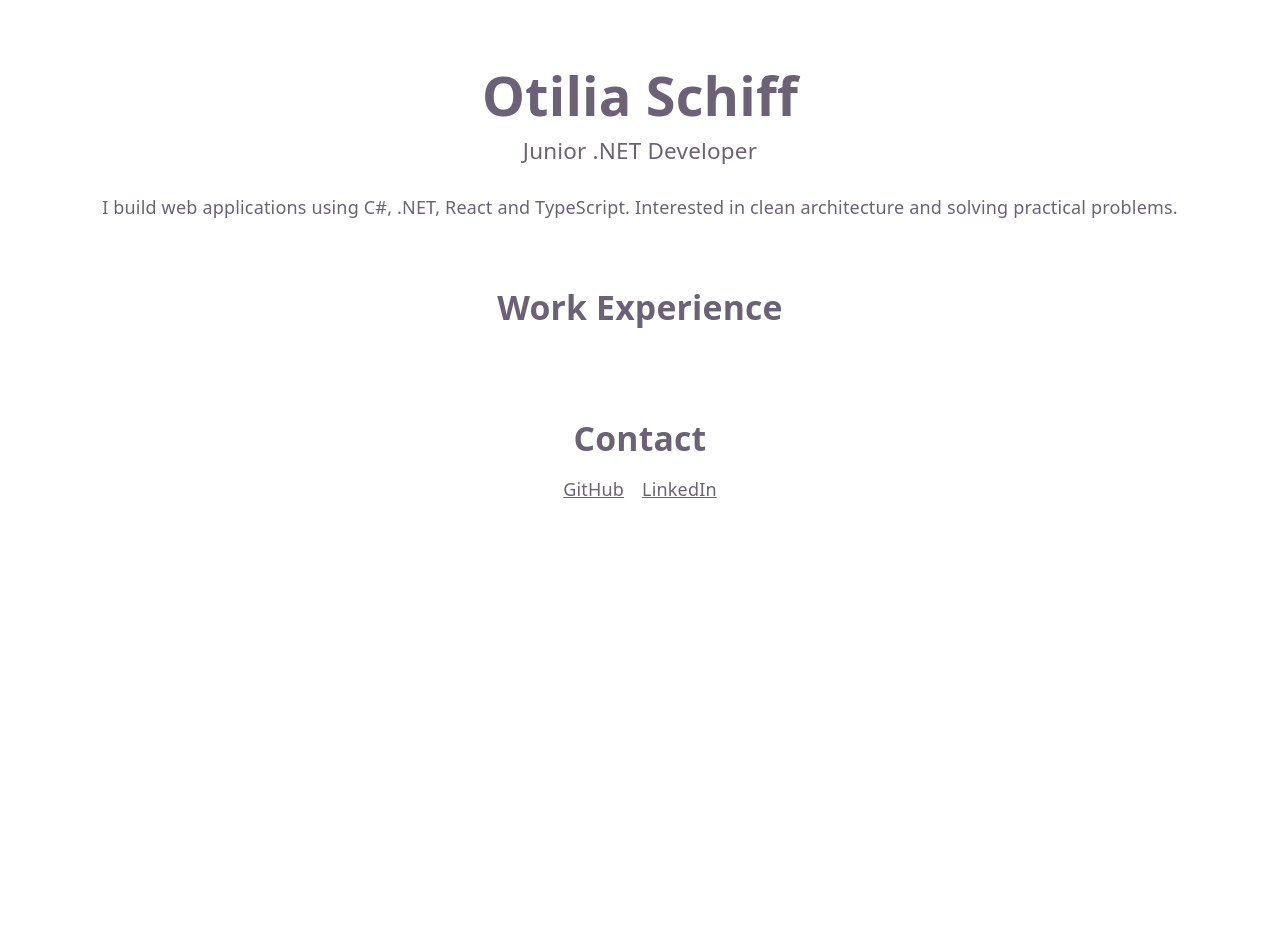
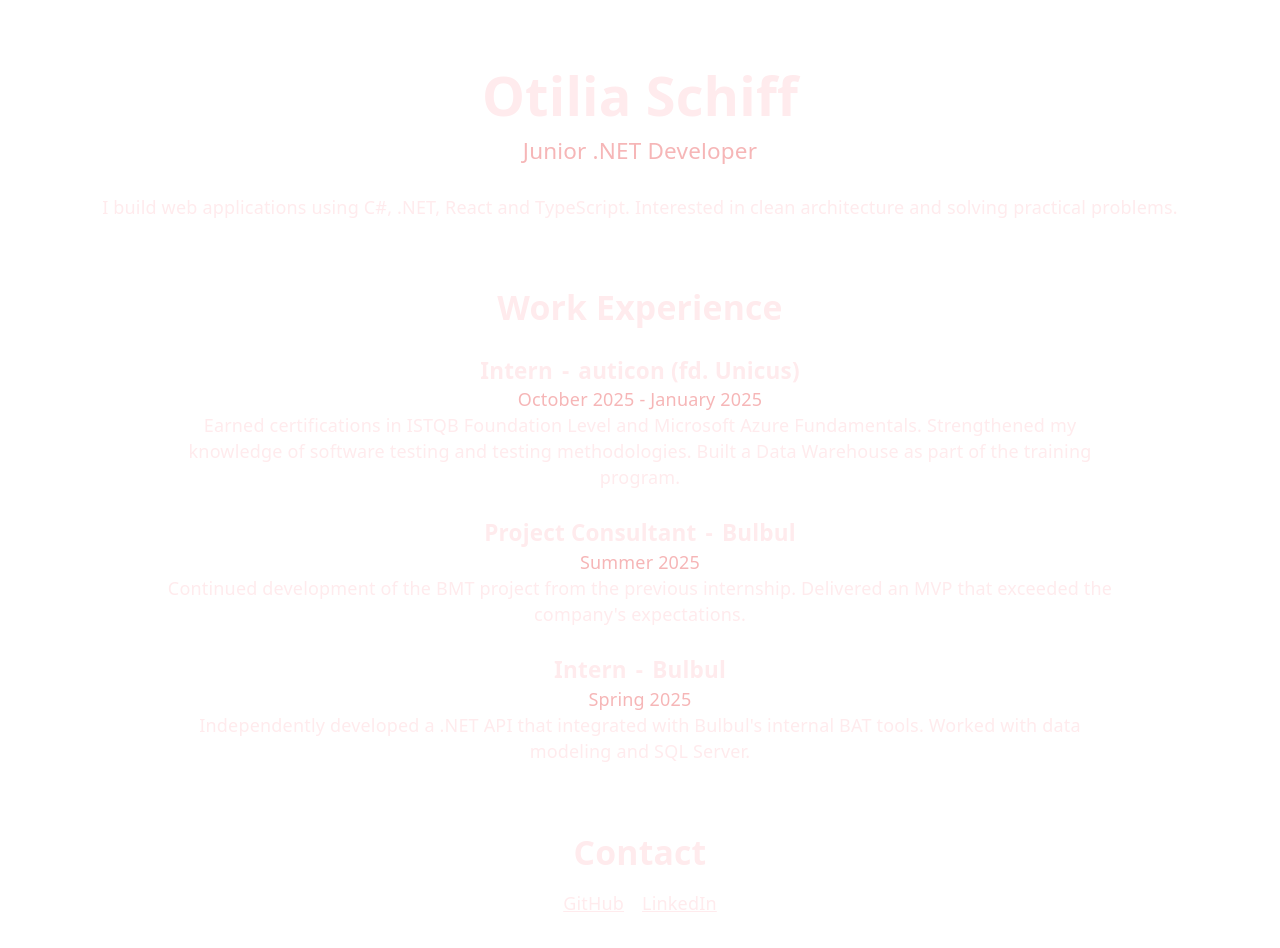
Before and after one commit to AscellaGG/portfolio, a React (Vite) app: page / in a window 1280 px wide. Shown: the top 948 px of the page. Before the commit the page ends 800 px from the top, so only its background shows below. Built offline with nearby package versions, Linux system fonts and the light colour scheme.

Commit message:
Add experience data and enhance styling in App component

```diff
--- a/src/App.tsx
+++ b/src/App.tsx
@@ -1,32 +1,60 @@
 import "./App.css";
+import { experiences } from "./data/experience";
 
 function App() {
   return (
-    <div className="m-5 flex-col justify-center text-center">
+    <div className="m-5 flex-col justify-center text-center text-lavender-blush">
       <section className="mt-15">
         <h1 className="text-5xl font-bold">Otilia Schiff</h1>
-        <h2 className="text-xl mt-3">Junior .NET Developer</h2>
+        <h2 className="text-xl mt-3 text-powder-blush">
+          Junior .NET Developer
+        </h2>
         <p className="mt-6">
           I build web applications using C#, .NET, React and TypeScript.
           Interested in clean architecture and solving practical problems.
         </p>
       </section>
 
-      <section className="mt-15">
-        <h1 className="text-3xl font-bold">Work Experience</h1>
+      <section className="mt-15 mx-30">
+        <h2 className="text-3xl font-bold">Work Experience</h2>
 
+        {experiences.map((experience) => (
+          <article key={experience.company} className="mt-6">
+            <div className="flex flex-row items-center justify-center gap-2 text-xl font-bold">
+              <h3>{experience.role}</h3>
+              <p> - </p>
+              <a
+                href={experience.url}
+                target="_blank"
+                rel="noopener noreferrer"
+              >
+                {experience.company}
+              </a>
+            </div>
+            <p className="text-powder-blush">{experience.period}</p>
+            <p>{experience.description}</p>
+          </article>
+        ))}
       </section>
 
       {/* CONTACT */}
-      <section className="mt-20">
+      <section className="mt-15 mb-15">
         <h2 className="text-3xl font-semibold">Contact</h2>
 
         <div className="mt-4 flex gap-4 justify-center">
-          <a href="#" className="underline">
+          <a
+            href="https://github.com/AscellaGG"
+            target="_blank"
+            className="underline"
+          >
             GitHub
           </a>
 
-          <a href="#" className="underline">
+          <a
+            href="https://www.linkedin.com/in/otilia-schiff-93b3141a2/"
+            target="_blank"
+            className="underline"
+          >
             LinkedIn
           </a>
         </div>
--- a/src/data/experience.ts
+++ b/src/data/experience.ts
@@ -0,0 +1,38 @@
+export interface Experience {
+  company: string;
+  url?: string;
+  role: string;
+  period: string;
+  description: string;
+  technologies?: string[];
+}
+
+export const experiences: Experience[] = [
+  {
+    company: "auticon (fd. Unicus)",
+    url: "https://auticon.com/se/",
+    role: "Intern",
+    period: "October 2025 - January 2025",
+    description:
+      "Earned certifications in ISTQB Foundation Level and Microsoft Azure Fundamentals. Strengthened my knowledge of software testing and testing methodologies. Built a Data Warehouse as part of the training program.",
+    technologies: ["Software Testing, Azure, Data Warehouse"],
+  },
+  {
+    company: "Bulbul",
+    url: "https://www.bulbul.se/",
+    role: "Project Consultant",
+    period: "Summer 2025",
+    description:
+      "Continued development of the BMT project from the previous internship. Delivered an MVP that exceeded the company's expectations.",
+    technologies: [],
+  },
+  {
+    company: "Bulbul",
+    url: "https://www.bulbul.se/",
+    role: "Intern",
+    period: "Spring 2025",
+    description:
+      "Independently developed a .NET API that integrated with Bulbul's internal BAT tools. Worked with data modeling and SQL Server.",
+    technologies: [],
+  },
+];
--- a/src/index.css
+++ b/src/index.css
@@ -1,4 +1,12 @@
 @import "tailwindcss";
+
+@theme {
+  --color-lavender-blush: var(--lavender-blush);
+  --color-powder-blush: var(--powder-blush);
+  --color-muted-blush: var(--muted-blush);
+  --color-pacific-cyan: var(--pacific-cyan);
+  --color-dark-amethyst: var(--dark-amethyst);
+}
 
 :root {
   --text: #6b6375;
```
